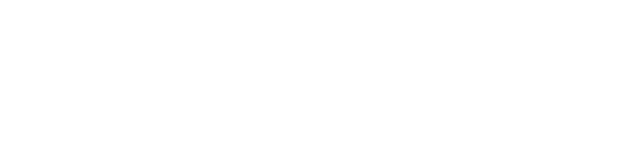
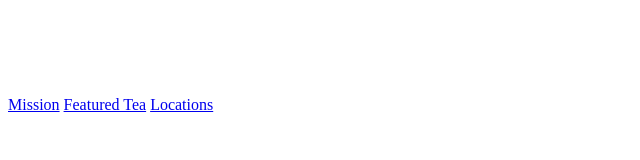
Before and after one commit to shelnutdan/Tea-Cozy, a plain HTML site: page index.html in a window 1280 px wide. Shown: the whole page, without its empty margins (0-640 px from the left). Drawn offline with Linux system fonts and the light colour scheme.

Commit message:
Add  header to index.html.

```diff
--- a/index.html
+++ b/index.html
@@ -4,6 +4,21 @@
     <title>Tea cozy website</title>
     <link href="./resources/css/style.css" type="text/css" rel="stylesheet">
   <body >
+    <!-- Header -->
+    <header class="flex-container">
+      <img src="./Resources/Images/img-tea-cozy-logo.png">
+      <nav>
+        <span>
+          <a href="#mission">Mission</a>
+        </span>
+        <span>
+          <a href="#store">Featured Tea</a>
+        </span>
+        <span>
+          <a href="#locations">Locations</a>
+        </span>
+      </nav>
+    </header>
 
 
   </body>
```
